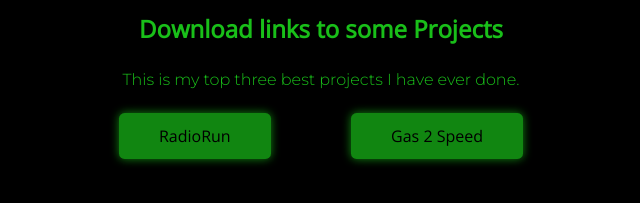
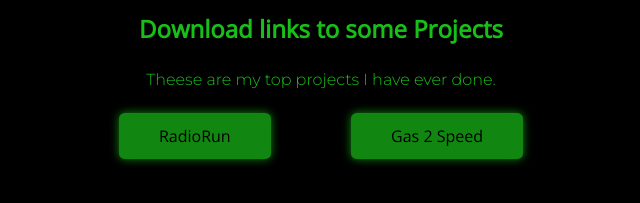
Before and after one commit to jezura777/Jezura777-site, a plain HTML site: page index.html in a window 1280 px wide. Shown: the part 781-984 px from the top of the page, 319-959 px from the left. Drawn offline with nearby package versions, Linux system fonts and the light colour scheme.

Commit message:
Update index.html

```diff
--- a/index.html
+++ b/index.html
@@ -73,7 +73,7 @@
 
             </header>
 
-            <p>This is my top three best projects I have ever done.</p>
+            <p>Theese are my top projects I have ever done.</p>
 
             <div class="btn-group">
 
```
